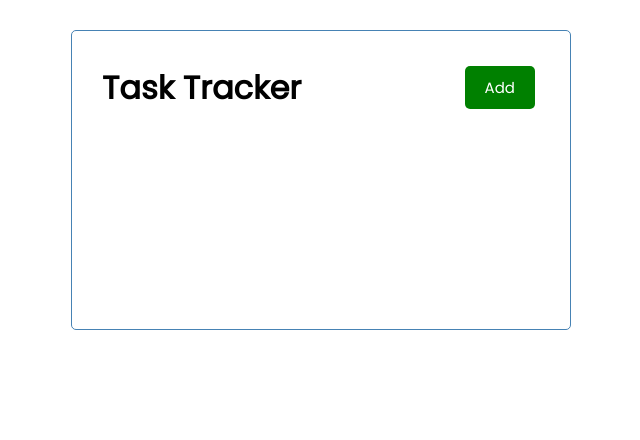
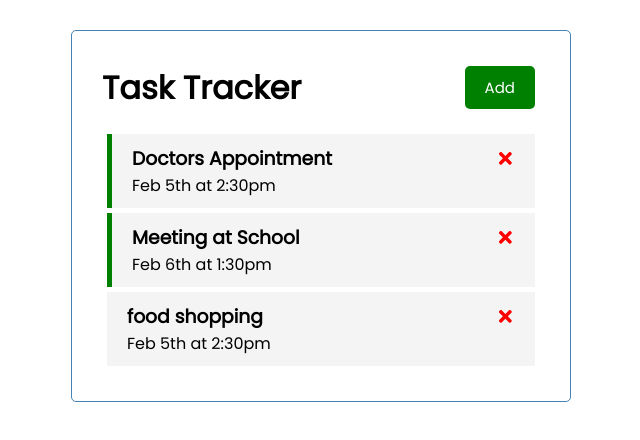
Before and after one commit to XiaoMaShawn/task-tracker-React, a React (Create React App) app: page / in a window 1280 px wide. Shown: the top 440 px of the page, without its empty margins (319-959 px from the left). Built offline with nearby package versions, Linux system fonts and the light colour scheme.

Commit message:
delete task and toggle reminder function done

```diff
--- a/package.json
+++ b/package.json
@@ -8,6 +8,7 @@
     "@testing-library/user-event": "^13.5.0",
     "react": "^18.0.0",
     "react-dom": "^18.0.0",
+    "react-icons": "^4.3.1",
     "react-scripts": "5.0.0",
     "web-vitals": "^2.1.4"
   },
--- a/src/App.js
+++ b/src/App.js
@@ -1,10 +1,47 @@
+import { useState } from "react"
 import Header from "./components/Header";
+import Tasks from "./components/Tasks";
 
 function App() {
+  const [tasks, setTasks] = useState([
+    {
+      id: 1,
+      text: 'Doctors Appointment',
+      day: 'Feb 5th at 2:30pm',
+      reminder: true
+    },
+    {
+      id: 2,
+      text: 'Meeting at School',
+      day: 'Feb 6th at 1:30pm',
+      reminder: true
+    },
+    {
+      id: 3,
+      text: 'food shopping',
+      day: 'Feb 5th at 2:30pm',
+      reminder: false
+    }
+  ])
+
+  //delete task
+  const deleteTask = (id) => {
+    // console.log('task deleted', id);
+    setTasks(tasks.filter((task) => task.id !== id))
+  }
+
+  //toggle reminder
+  const toggleReminder = (id) => {
+    // console.log('toggle', id);
+    setTasks(tasks.map((task) =>
+      task.id === id ? { ...task, reminder: !task.reminder } : task
+    ))
+  }
 
   return (
     <div className="container">
       <Header />
+      {tasks.length > 0 ? <Tasks tasks={tasks} onToggle={toggleReminder} onDelete={deleteTask} /> : 'there is no task'}
     </div>
   );
 }
--- /dev/null
+++ b/src/components/Task.js
@@ -0,0 +1,19 @@
+import { FaTimes } from 'react-icons/fa'
+
+const Task = ({ task, onDelete, onToggle }) => {
+  return (
+    <div
+      className={`task ${task.reminder ? 'reminder' : ''}`}
+      onDoubleClick={() => onToggle(task.id)}>
+      <h3>
+        {task.text}
+        <FaTimes
+          style={{ color: 'red', cursor: 'pointer' }}
+          onClick={() => { onDelete(task.id) }} />
+      </h3>
+      <p>{task.day}</p>
+    </div>
+  )
+}
+
+export default Task
--- a/src/components/Tasks.js
+++ b/src/components/Tasks.js
@@ -1,6 +1,16 @@
-const Tasks = () => {
+import Task from "./Task";
+
+const Tasks = ({ tasks, onDelete, onToggle }) => {
   return (
-    <div>Tasks</div>
+    <>
+      {tasks.map((task) => (
+        <Task
+          key={task.id}
+          task={task}
+          onDelete={onDelete}
+          onToggle={onToggle} />
+      ))}
+    </>
   )
 }
 
```
Also changed, not shown: 1 other file (tests, documents, lock files or other folders).
